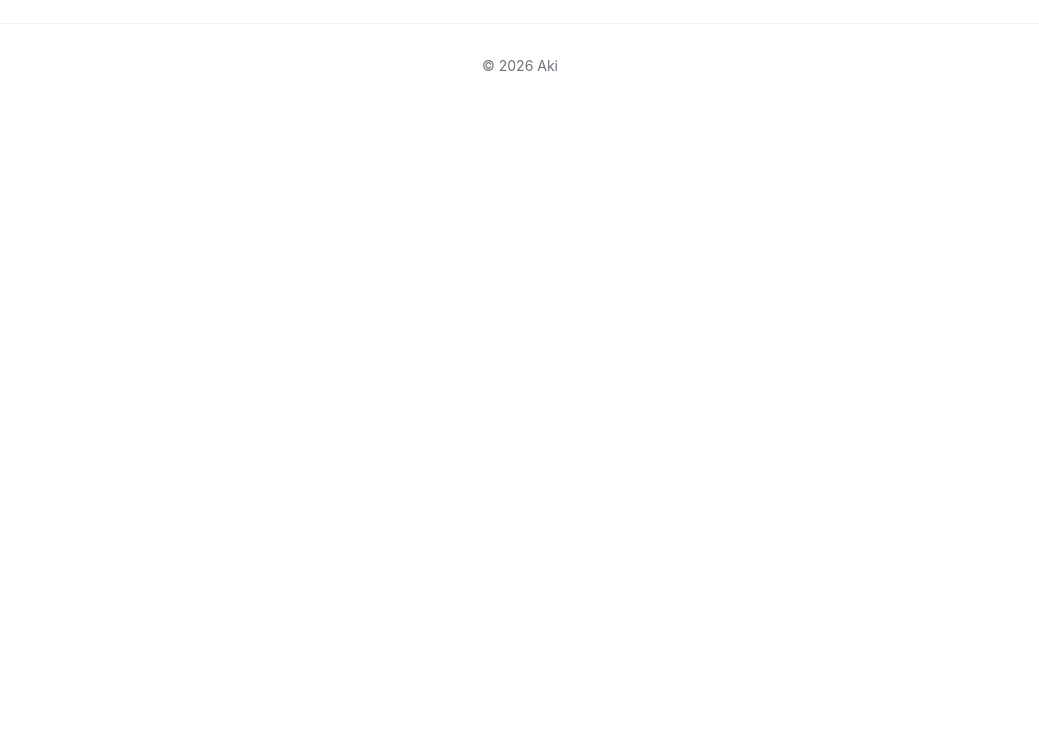
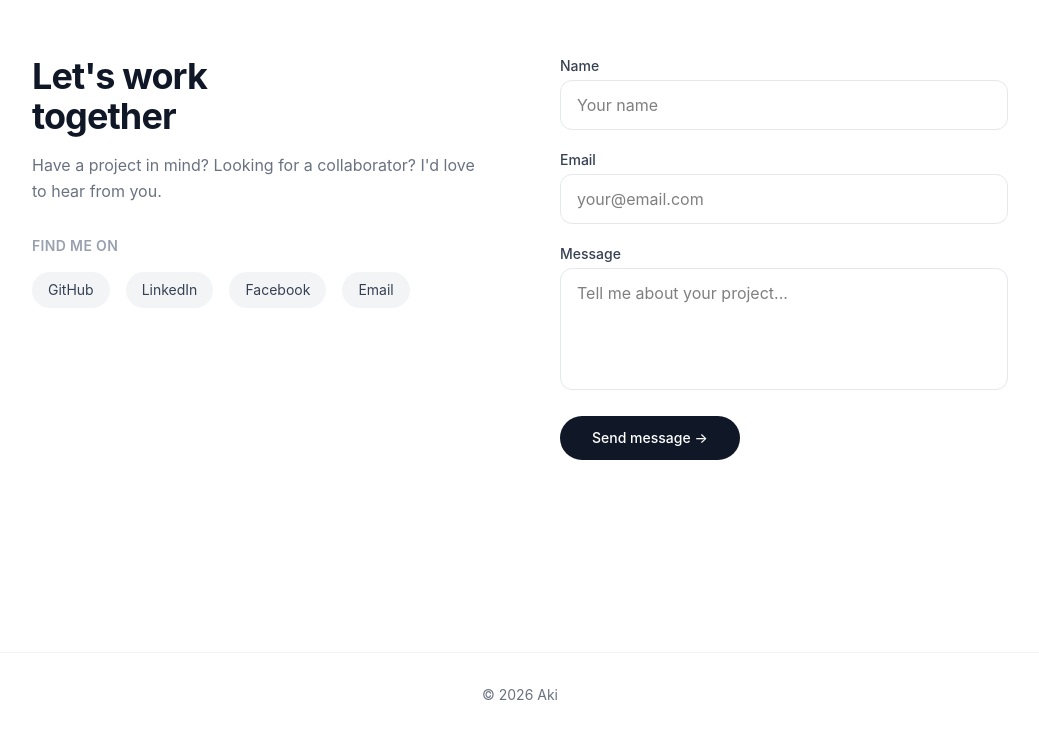
Before and after one commit to pulaOROBLRAM/latest_portfolio, a React (Vite) app: page / in a window 1280 px wide. Shown: the part 2322-3059 px from the top of the page, without its empty margins (120-1159 px from the left). Before the commit the page ends 2430 px from the top, so only its background shows below. Built offline with nearby package versions, Linux system fonts and the light colour scheme.

Commit message:
added contact section and demo mail

```diff
--- a/src/App.jsx
+++ b/src/App.jsx
@@ -2,6 +2,7 @@ import Layout from './components/layout/Layout'
 import Hero from './components/sections/Hero'
 import Work from './components/sections/Work'
 import About from './components/sections/About'
+import Contact from './components/sections/Contact'
 
 function App() {
   return (
@@ -10,6 +11,7 @@ function App() {
         <Hero />
         <Work />
         <About />
+        <Contact />
       </div>
     </Layout>
   )
--- /dev/null
+++ b/src/components/sections/Contact.jsx
@@ -0,0 +1,127 @@
+import { useState } from 'react'
+
+function Contact() {
+  const [formData, setFormData] = useState({
+    name: '',
+    email: '',
+    message: ''
+  })
+
+  const handleChange = (e) => {
+    setFormData({
+      ...formData,
+      [e.target.name]: e.target.value
+    })
+  }
+
+  const handleSubmit = (e) => {
+    e.preventDefault()
+    // Handle form submission here (connect to email service later)
+    console.log('Form submitted:', formData)
+    alert('Message sent! (Demo mode)')
+    setFormData({ name: '', email: '', message: '' })
+  }
+
+  const socialLinks = [
+    { name: 'GitHub', url: 'https://github.com/pulaOROBLRAM'},
+    { name: 'LinkedIn', url: 'https://linkedin.com/in/akitwdra'},
+    { name: 'Facebook', url: 'https://facebook.com/akitwdra'},
+    { name: 'Email', url: 'mailto:akitwdra@gmail.com'}
+  ]
+
+  return (
+    <section id="contact" className="py-20 sm:py-28 border-t border-gray-100">
+      <div className="grid grid-cols-1 md:grid-cols-2 gap-12 md:gap-20">
+        {/* Left column - Info */}
+        <div>
+          <h2 className="text-3xl sm:text-4xl font-bold tracking-tight text-gray-900 mb-4">
+            Let's work<br />together
+          </h2>
+          <p className="text-gray-500 mb-8 leading-relaxed">
+            Have a project in mind? Looking for a collaborator?
+            I'd love to hear from you.
+          </p>
+
+          <div className="space-y-4">
+            <h3 className="text-sm font-semibold text-gray-400 uppercase tracking-wide">
+              Find me on
+            </h3>
+            <div className="flex gap-4">
+              {socialLinks.map((social) => (
+                <a
+                  key={social.name}
+                  href={social.url}
+                  target="_blank"
+                  rel="noopener noreferrer"
+                  className="flex items-center gap-2 px-4 py-2 bg-gray-100 text-gray-700 text-sm rounded-full hover:bg-gray-200 transition"
+                >
+                  <span>{social.name}</span>
+                </a>
+              ))}
+            </div>
+          </div>
+        </div>
+
+        {/* Right column - Form */}
+        <form onSubmit={handleSubmit} className="space-y-5">
+          <div>
+            <label htmlFor="name" className="block text-sm font-medium text-gray-700 mb-1">
+              Name
+            </label>
+            <input
+              type="text"
+              id="name"
+              name="name"
+              value={formData.name}
+              onChange={handleChange}
+              required
+              className="w-full px-4 py-3 border border-gray-200 rounded-xl focus:outline-none focus:border-gray-400 transition bg-white"
+              placeholder="Your name"
+            />
+          </div>
+
+          <div>
+            <label htmlFor="email" className="block text-sm font-medium text-gray-700 mb-1">
+              Email
+            </label>
+            <input
+              type="email"
+              id="email"
+              name="email"
+              value={formData.email}
+              onChange={handleChange}
+              required
+              className="w-full px-4 py-3 border border-gray-200 rounded-xl focus:outline-none focus:border-gray-400 transition bg-white"
+              placeholder="your@email.com"
+            />
+          </div>
+
+          <div>
+            <label htmlFor="message" className="block text-sm font-medium text-gray-700 mb-1">
+              Message
+            </label>
+            <textarea
+              id="message"
+              name="message"
+              value={formData.message}
+              onChange={handleChange}
+              required
+              rows="4"
+              className="w-full px-4 py-3 border border-gray-200 rounded-xl focus:outline-none focus:border-gray-400 transition bg-white resize-none"
+              placeholder="Tell me about your project..."
+            />
+          </div>
+
+          <button
+            type="submit"
+            className="w-full sm:w-auto px-8 py-3 bg-gray-900 text-white text-sm font-medium rounded-full hover:bg-gray-800 transition"
+          >
+            Send message →
+          </button>
+        </form>
+      </div>
+    </section>
+  )
+}
+
+export default Contact
```
